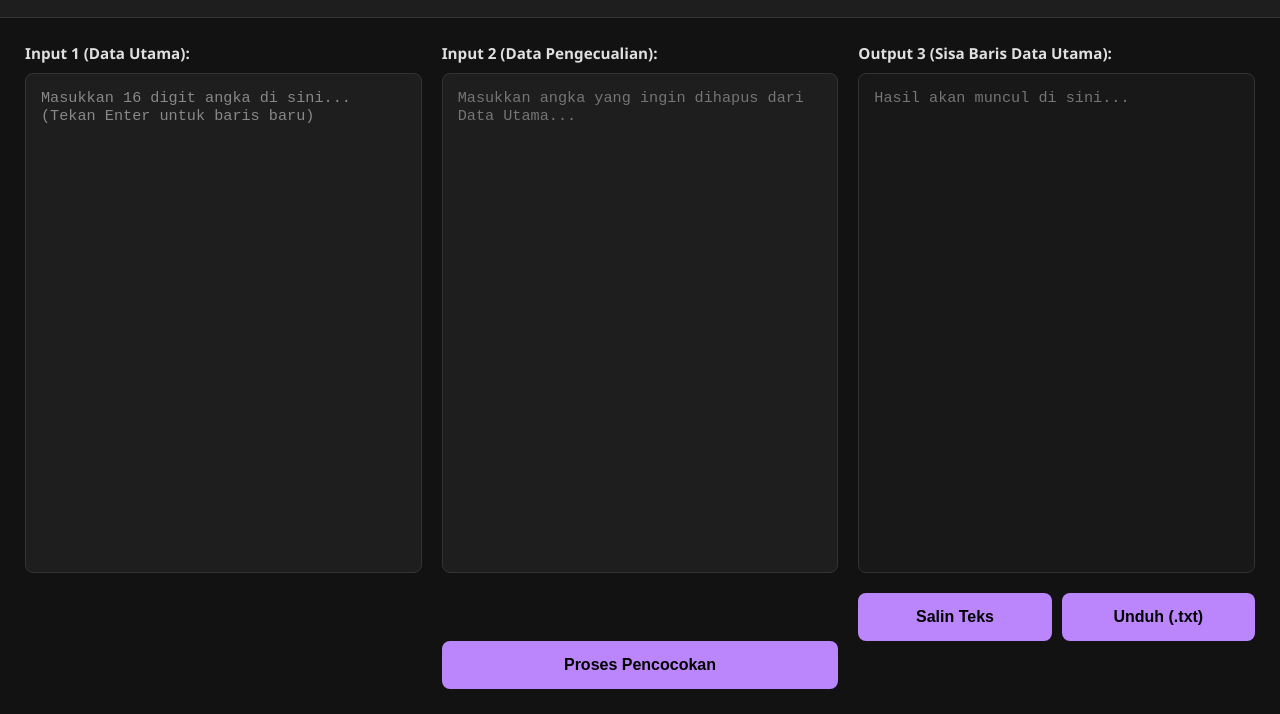
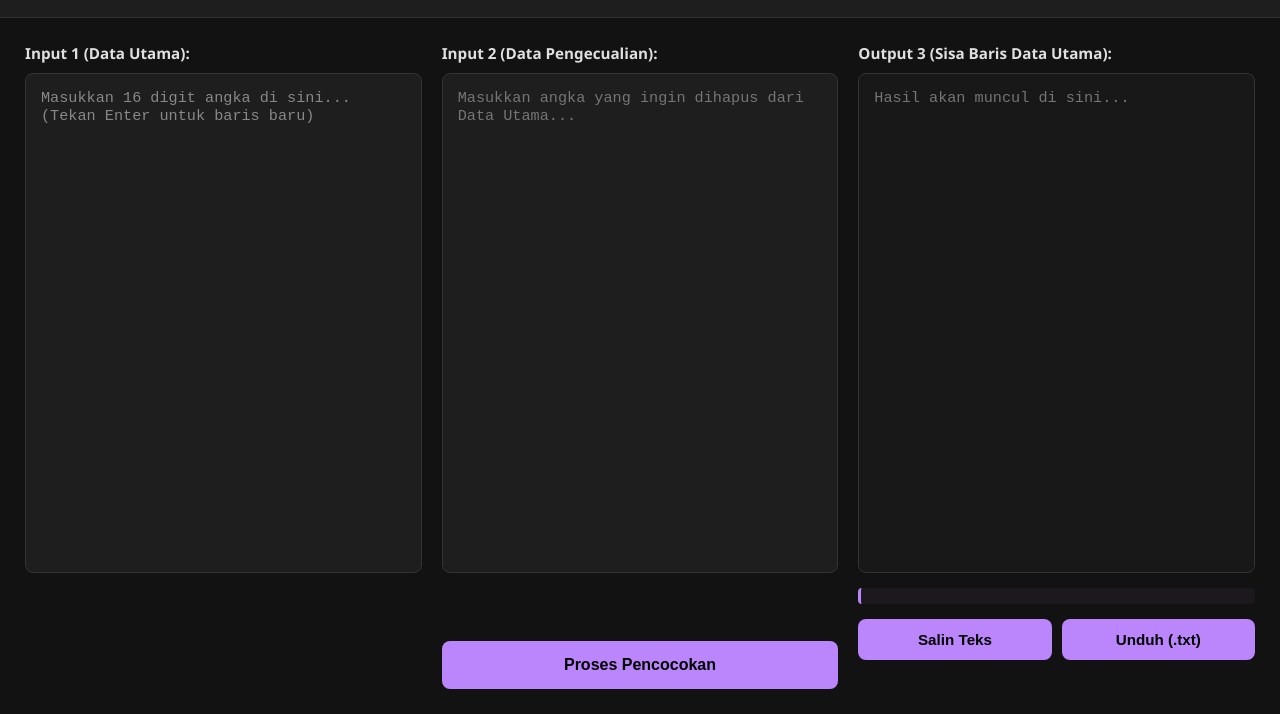
Before and after one commit to Terlihat/Number-Filter, a plain HTML site: page index.html in a window 1280 px wide. Shown: the part 86-800 px from the top of the page. Drawn offline with Linux system fonts and the light colour scheme.

Commit message:
Update style.css

```diff
--- a/style.css
+++ b/style.css
@@ -1,17 +1,15 @@
-/* Versi Code: v1.1.0 */
+/* Versi Code: v1.2.0 */
 
 :root {
     --bg-color: #121212;
     --surface-color: #1e1e1e;
     --primary-color: #bb86fc;
     --primary-hover: #9965f4;
-    --secondary-color: #03dac6;
-    --secondary-hover: #01bfa5;
     --text-color: #e0e0e0;
     --text-muted: #888888;
     --border-color: #333333;
 
-    /* Warna Mark Baru */
+    /* Warna Mark */
     --mark-red: #cf6679;
     --mark-green: #4caf50;
 }
@@ -69,7 +67,6 @@ label {
     font-size: 0.95rem;
 }
 
-/* Desain Textarea & Div Editable */
 textarea, .custom-textarea {
     flex: 1;
     min-height: 400px;
@@ -96,13 +93,11 @@ textarea[readonly] {
     background-color: #181818;
 }
 
-/* Placeholder tiruan untuk div contenteditable jika kosong */
 .custom-textarea:empty:before {
     content: attr(placeholder);
     color: var(--text-muted);
 }
 
-/* Kelas khusus untuk penandaan warna (Mark) */
 .match-red {
     color: var(--mark-red);
     font-weight: bold;
@@ -112,8 +107,8 @@ textarea[readonly] {
     color: var(--mark-green);
 }
 
-/* Desain Tombol Utama */
-button {
+/* Desain Tombol Utama & Tombol Aksi (Warna Disamakan) */
+button, .btn-action {
     background-color: var(--primary-color);
     color: #000;
     border: none;
@@ -124,38 +119,38 @@ button {
     cursor: pointer;
     transition: background-color 0.3s, transform 0.1s;
     margin-top: auto;
+    width: 100%;
 }
 
-button:hover {
+button:hover, .btn-action:hover {
     background-color: var(--primary-hover);
 }
 
-button:active {
+button:active, .btn-action:active {
     transform: scale(0.98);
 }
 
-/* Tombol Tambahan untuk Salin & Download */
+/* Tata Letak Statistik di atas Tombol */
+.stats {
+    font-size: 0.85rem;
+    color: var(--primary-color);
+    text-align: left;
+    padding: 8px 5px;
+    background-color: rgba(187, 134, 252, 0.05);
+    border-left: 3px solid var(--primary-color);
+    border-radius: 4px;
+    margin-top: 5px;
+}
+
+/* Grid Sejajar untuk Tombol Salin dan Download */
 .action-buttons {
     display: grid;
     grid-template-columns: 1fr 1fr;
     gap: 10px;
+    margin-top: 5px;
 }
 
-.btn-secondary {
-    background-color: transparent;
-    color: var(--secondary-color);
-    border: 2px solid var(--secondary-color);
-    padding: 10px;
-    font-size: 0.9rem;
+.btn-action {
+    padding: 12px; /* Sedikit lebih kecil agar proporsional saat berdampingan */
+    font-size: 0.95rem;
 }
-
-.btn-secondary:hover {
-    background-color: var(--secondary-color);
-    color: #000;
-}
-
-.stats {
-    font-size: 0.85rem;
-    color: var(--primary-color);
-    text-align: right;
-}
```
